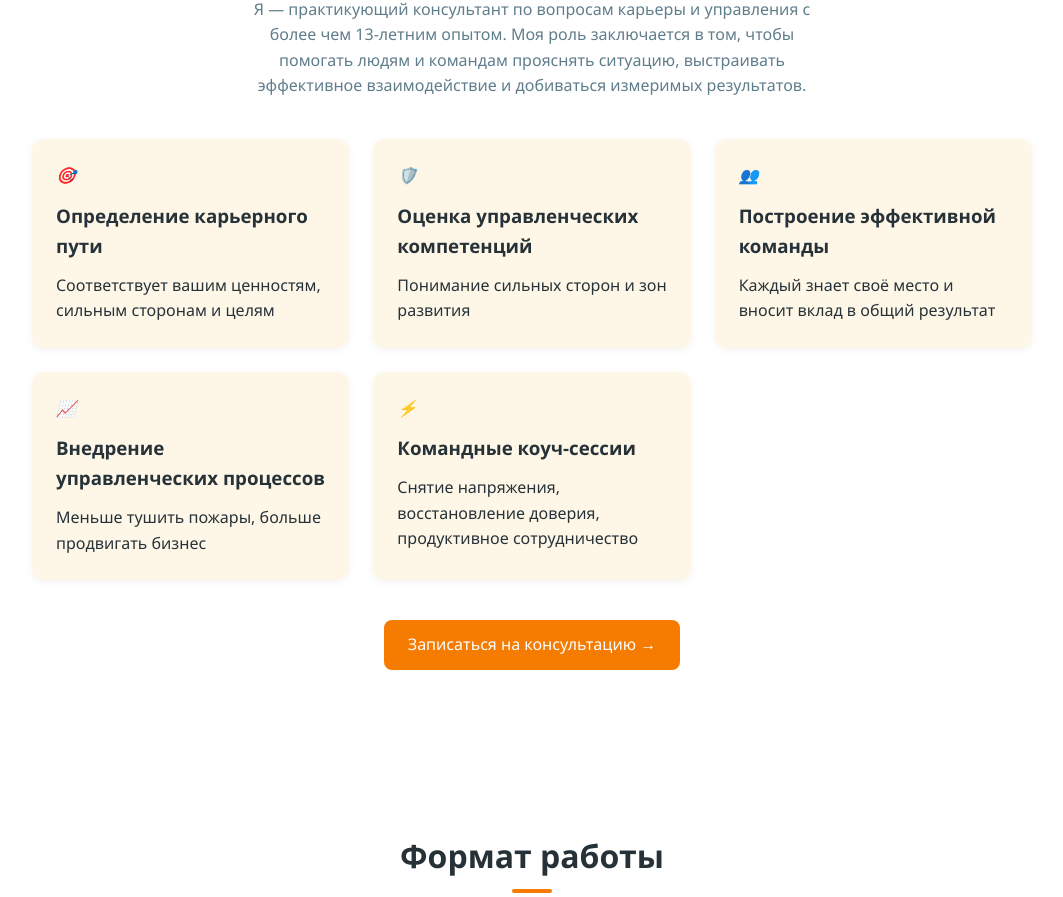
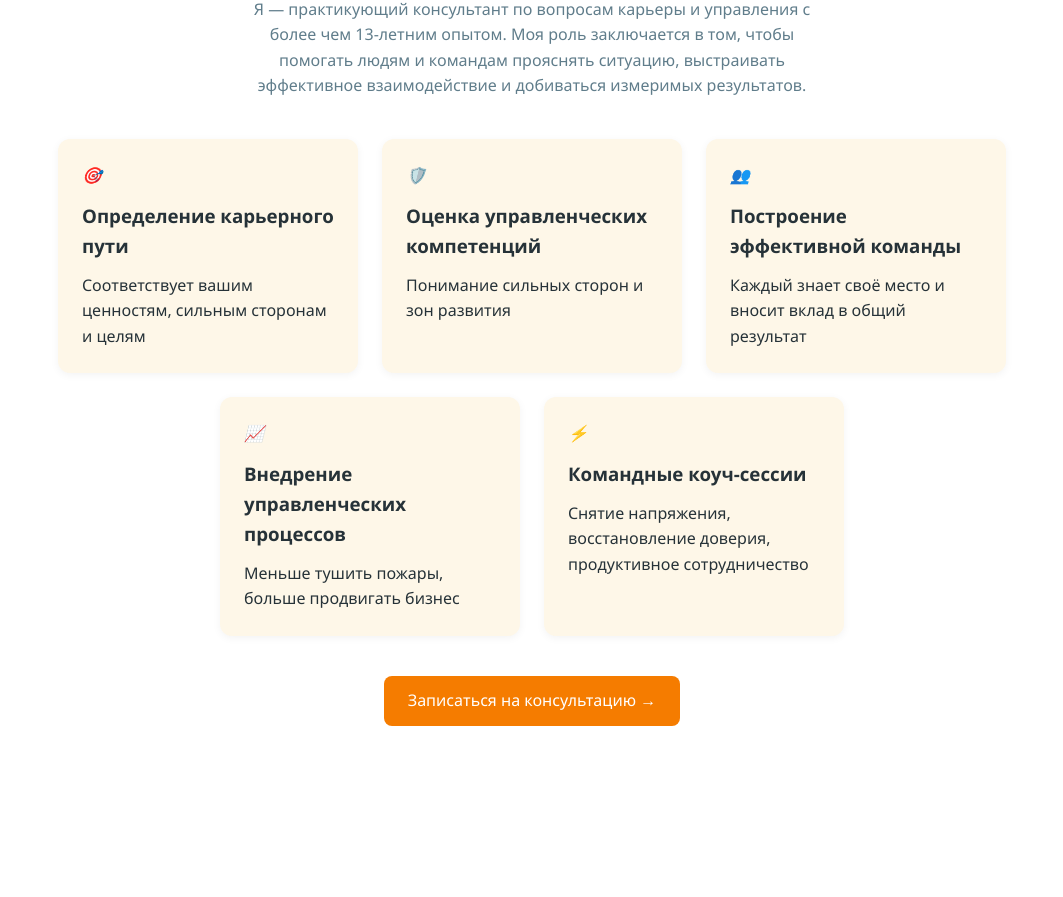
Before and after one commit to ECS1PLE/SvetlanaMinina, a React (Vite) app: page / in a window 1280 px wide. Shown: the part 3460-4357 px from the top of the page, without its empty margins (108-1171 px from the left). Built offline with nearby package versions, Linux system fonts and the light colour scheme.

Commit message:
Fix grid

```diff
--- a/src/App.css
+++ b/src/App.css
@@ -248,11 +248,14 @@
 .help-container {
   max-width: 1000px;
   margin: 0 auto;
-  display: grid;
-  grid-template-columns: repeat(auto-fit, minmax(300px, 1fr));
+  display: flex;
+  flex-wrap: wrap;
   gap: 24px;
+  justify-content: center; /* <-- центрирует неполную строку */
 }
+
 .help-card {
+  width: 300px; /* можно 318px, если дизайн требует */
   background: var(--soft-bg);
   padding: 24px;
   border-radius: 12px;
@@ -260,6 +263,7 @@
   display: flex;
   flex-direction: column;
   gap: 12px;
+  text-align: left;
 }
 
 .format-container {
```
